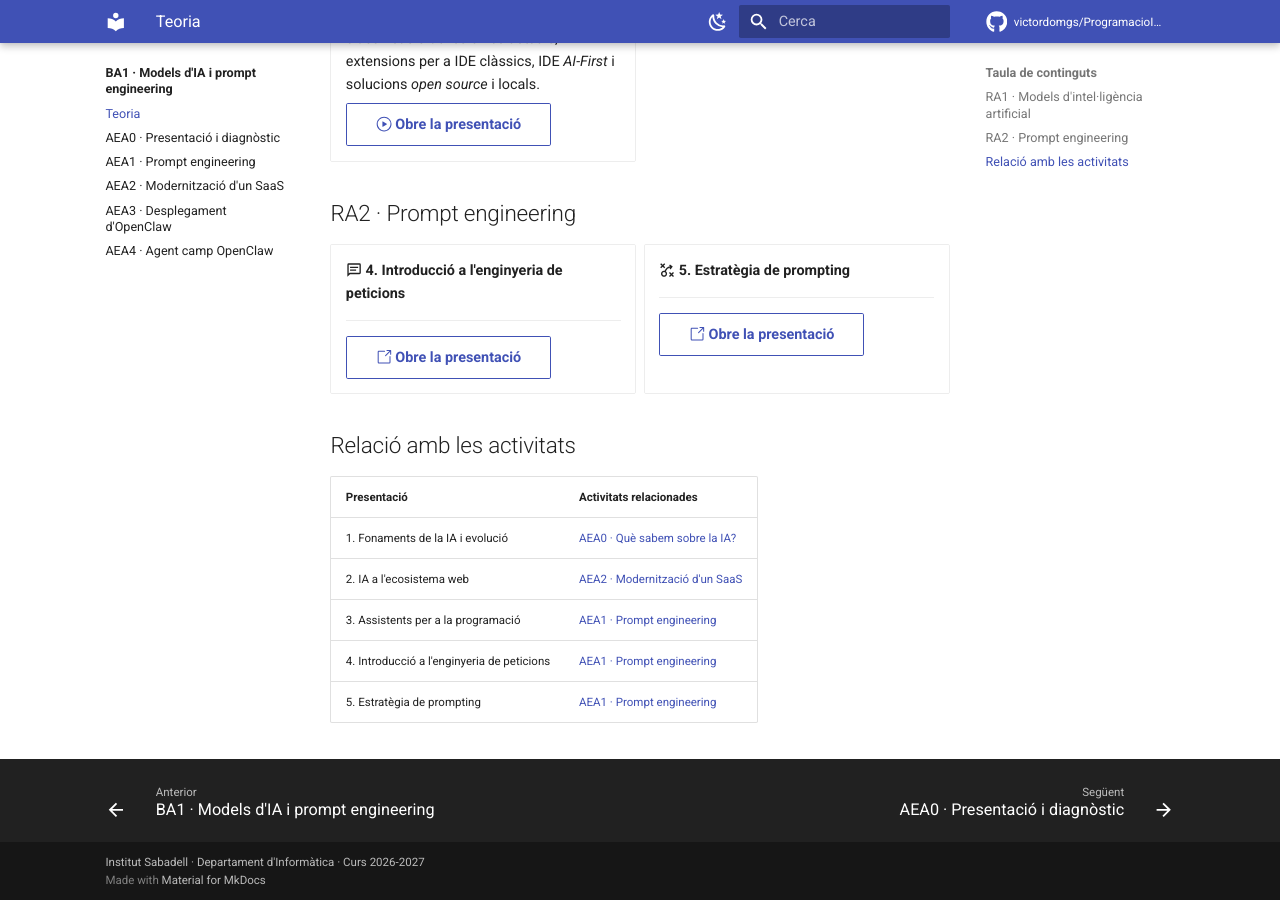
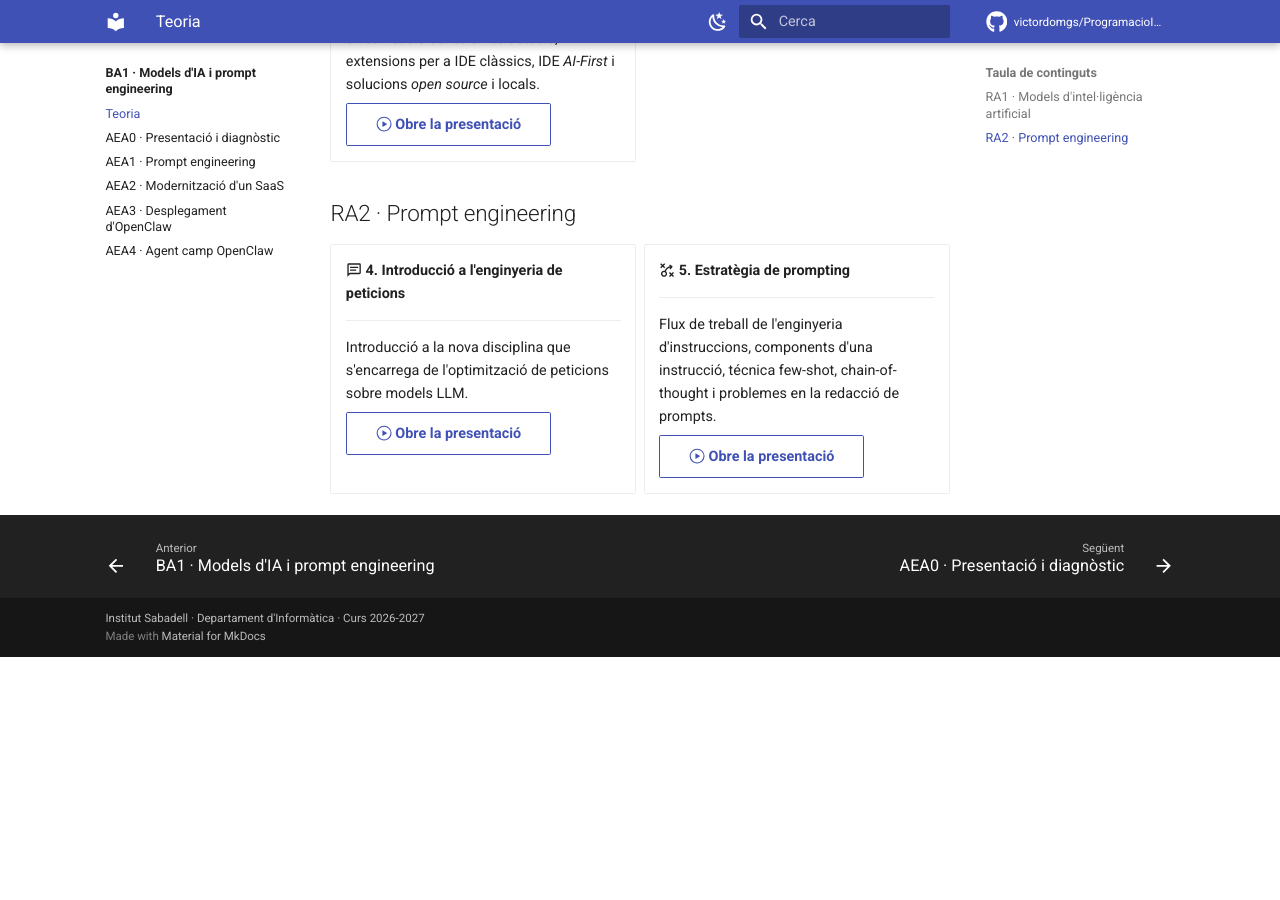
Before and after one commit to victordomgs/ProgramacioIADAW, an MkDocs documentation site: the page built from docs/ba1/teoria/index.md, in a window 1280 px wide and 900 px high, scrolled down 767 px. Built offline with MkDocs 1.6.1 and Material for MkDocs 9.7.7, drawn with Linux system fonts in a browser that asks for light colours; comment, search, counter and statistics services are not loaded; after the commit the page ends 1424 px from its top, so only the background shows below that.

Commit message:
Update index.md

```diff
--- a/docs/ba1/teoria/index.md
+++ b/docs/ba1/teoria/index.md
@@ -39,21 +39,15 @@ Presentacions de teoria del bloc d'avaluació 1. Cada presentació s'obre a pant
 -   :material-message-text-outline: **4. Introducció a l'enginyeria de peticions**
 
     ---
-    [:octicons-link-external-24: Obre la presentació](https://victordomgs.github.io/m0617_ra2/notes/4.%20Introducci%C3%B3%20a%20l'enginyeria%20de%20peticions.html){ .md-button target=_blank }
+    Introducció a la nova disciplina que s'encarrega de l'optimització de peticions sobre models LLM.
+
+    [:octicons-play-24: Obre la presentació](https://victordomgs.github.io/m0617_ra2/notes/4.%20Introducci%C3%B3%20a%20l'enginyeria%20de%20peticions.html){ .md-button target=_blank }
 
 -   :material-strategy: **5. Estratègia de prompting**
 
     ---
-    [:octicons-link-external-24: Obre la presentació](https://victordomgs.github.io/m0617_ra2/notes/5.%20Estrat%C3%A8gia%20de%20prompting.html){ .md-button target=_blank }
+    Flux de treball de l'enginyeria d'instruccions, components d'una instrucció, técnica few-shot, chain-of-thought i problemes en la redacció de prompts.
+
+    [:octicons-play-24: Obre la presentació](https://victordomgs.github.io/m0617_ra2/notes/5.%20Estrat%C3%A8gia%20de%20prompting.html){ .md-button target=_blank }
 
 </div>
-
-## Relació amb les activitats
-
-| Presentació | Activitats relacionades |
-|-------------|-------------------------|
-| 1. Fonaments de la IA i evolució | [AEA0 · Què sabem sobre la IA?](../aea00-inici/index.md#diagnostic) |
-| 2. IA a l'ecosistema web | [AEA2 · Modernització d'un SaaS](../aea02-modernitzacio-saas/index.md) |
-| 3. Assistents per a la programació | [AEA1 · Prompt engineering](../aea01-prompt-engineering/index.md) |
-| 4. Introducció a l'enginyeria de peticions | [AEA1 · Prompt engineering](../aea01-prompt-engineering/index.md) |
-| 5. Estratègia de prompting | [AEA1 · Prompt engineering](../aea01-prompt-engineering/index.md) |
```
